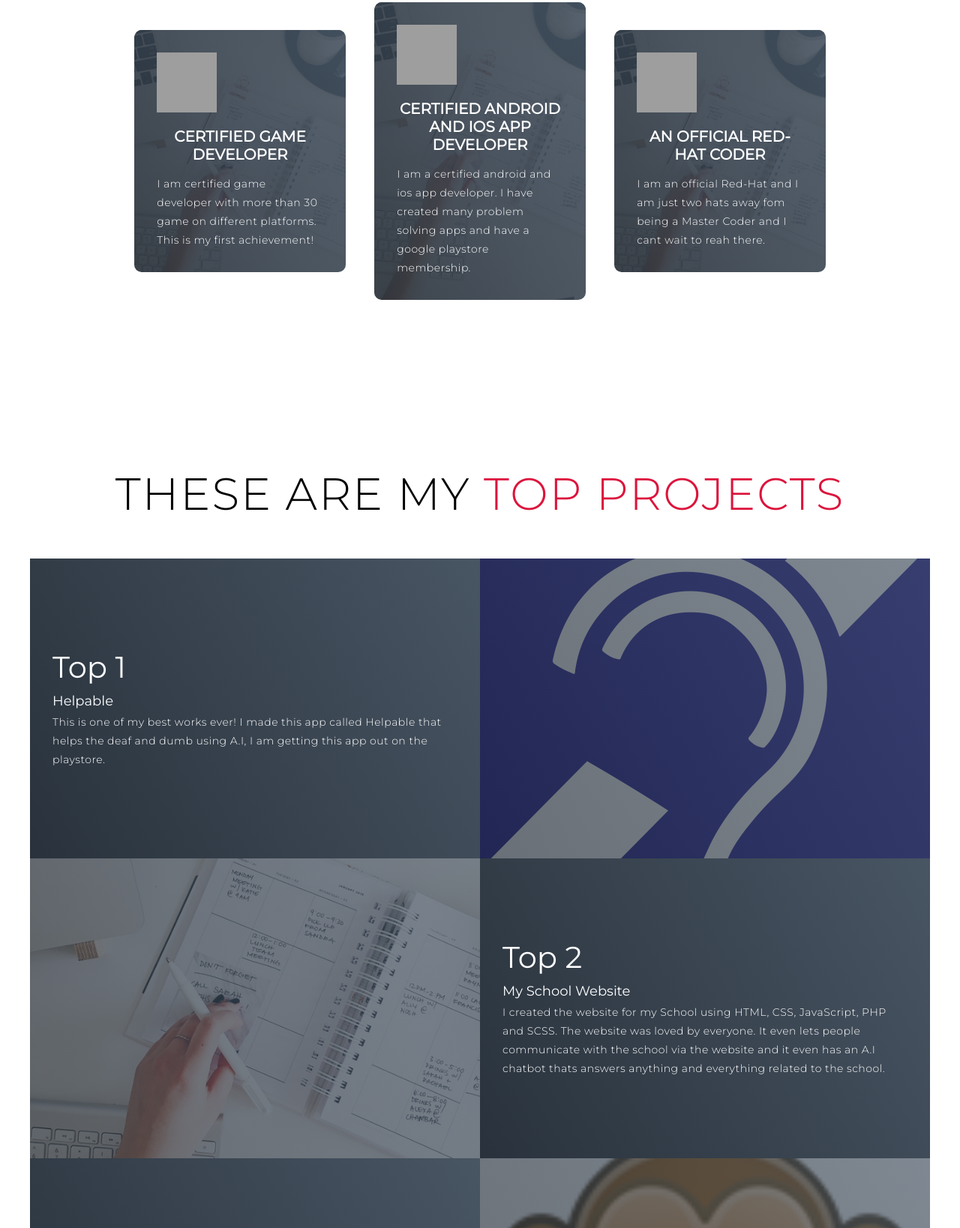
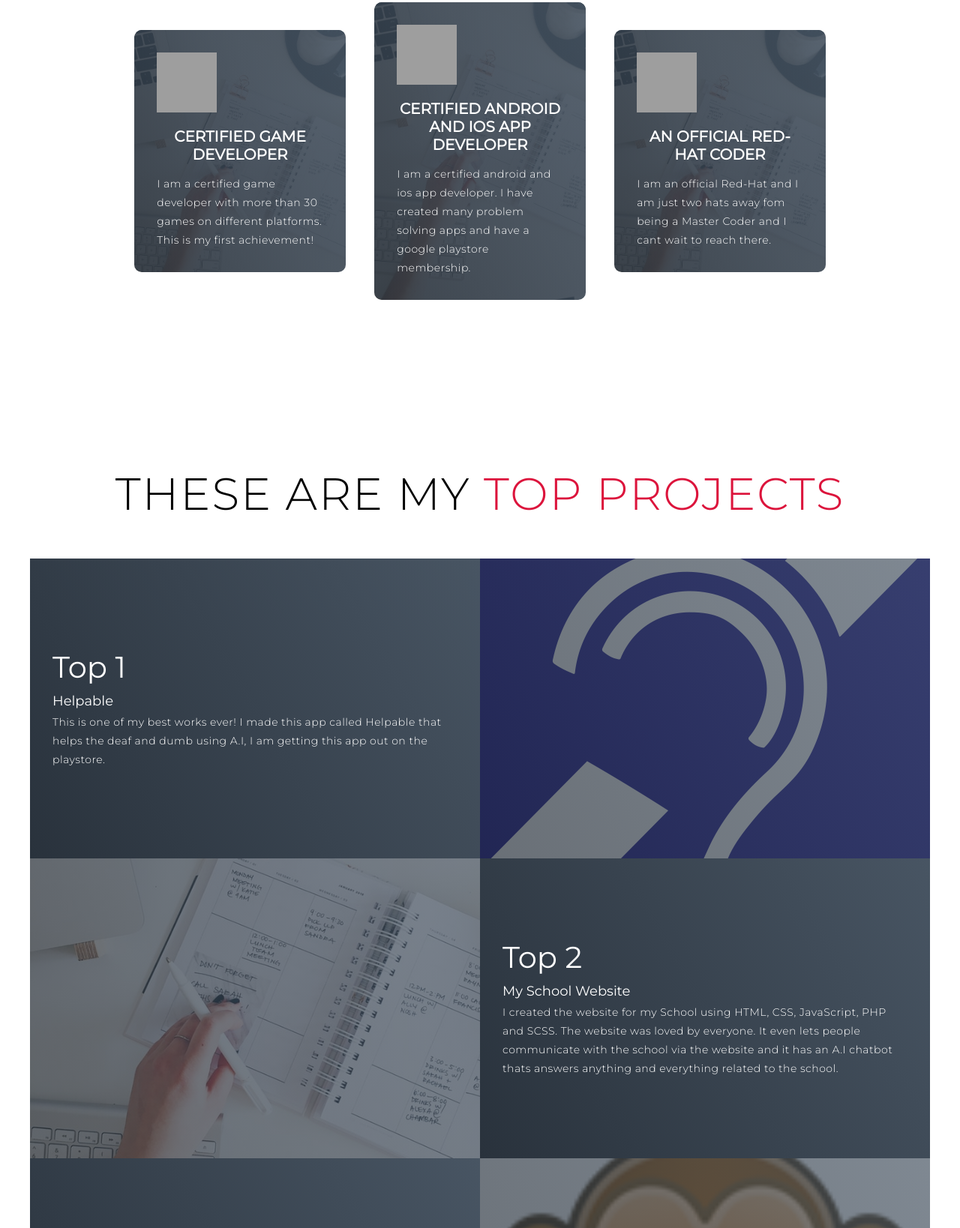
Before and after one commit to DanielTk26/Daniel-Thomas-, a plain HTML site: page index.html in a window 1280 px wide. Shown: the part 1078-2716 px from the top of the page at 75% size. Drawn offline with Linux system fonts and the light colour scheme; grey boxes are pictures that could not be loaded.

Commit message:
Add files via upload

```diff
--- a/index.html
+++ b/index.html
@@ -54,7 +54,7 @@
         <div class="service-item">
           <div class="icon"><img src="https://img.icons8.com/bubbles/100/000000/services.png"/></div>
           <h2>Certified Game Developer</h2>
-          <p>I am certified game developer with more than 30 game on different platforms. This is my first achievement!</p>
+          <p>I am a certified game developer with more than 30 games on different platforms. This is my first achievement!</p>
         </div>
         <div class="service-item">
           <div class="icon"><img src="https://img.icons8.com/bubbles/100/000000/services.png"/></div>
@@ -64,7 +64,7 @@
         <div class="service-item">
           <div class="icon"><img src="https://img.icons8.com/bubbles/100/000000/services.png"/></div>
           <h2> An official Red-Hat coder</h2>
-          <p>I am an official Red-Hat and I am just two hats away fom being a Master Coder and I cant wait to reah there.</p>
+          <p>I am an official Red-Hat and I am just two hats away fom being a Master Coder and I cant wait to reach there.</p>
         </div>
 
       </div>
@@ -93,7 +93,7 @@
           <div class="project-info">
             <h1>Top 2</h1>
             <h2>My School Website</h2>
-            <p> I created the website for my School using HTML, CSS, JavaScript, PHP and SCSS. The website was loved by everyone. It even lets people communicate with the school via the website and it even has an A.I chatbot thats answers anything and everything related to the school.</p>
+            <p> I created the website for my School using HTML, CSS, JavaScript, PHP and SCSS. The website was loved by everyone. It even lets people communicate with the school via the website and it has an A.I chatbot thats answers anything and everything related to the school.</p>
             </div>
           <div class="project-img">
             <img src="./img/img-1.png" alt="img">
```
